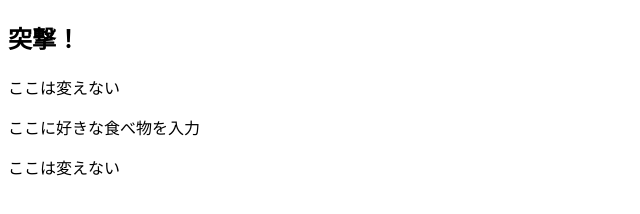
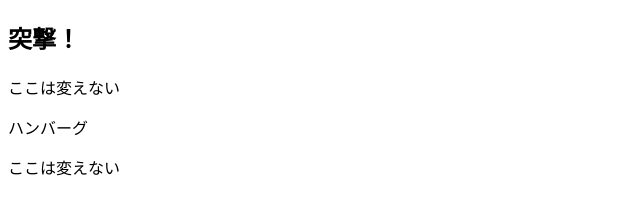
Before and after one commit to shibatamitsuki/pushConflict2, a plain HTML site: page index.html in a window 1280 px wide. Shown: the whole page, without its empty margins (0-640 px from the left). Drawn offline with Linux system fonts and the light colour scheme.

Commit message:
[modify]index.html

```diff
--- a/index.html
+++ b/index.html
@@ -6,7 +6,7 @@
 <body>
 <h2> 突撃！ </h2>
 <p>ここは変えない</p>
-<p>ここに好きな食べ物を入力</p>
+<p>ハンバーグ</p>
 <p>ここは変えない</p>
 </body>
 </html>
```
